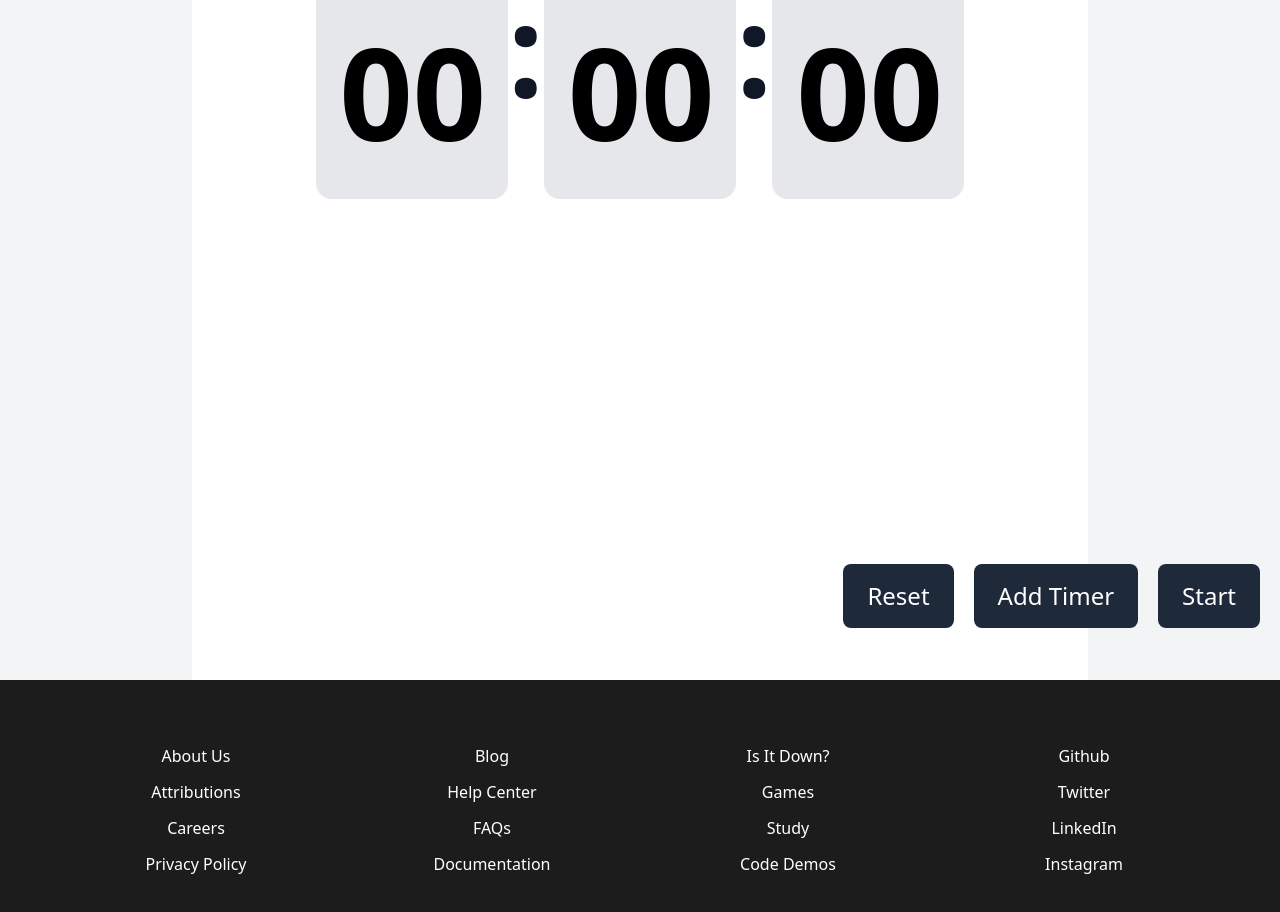
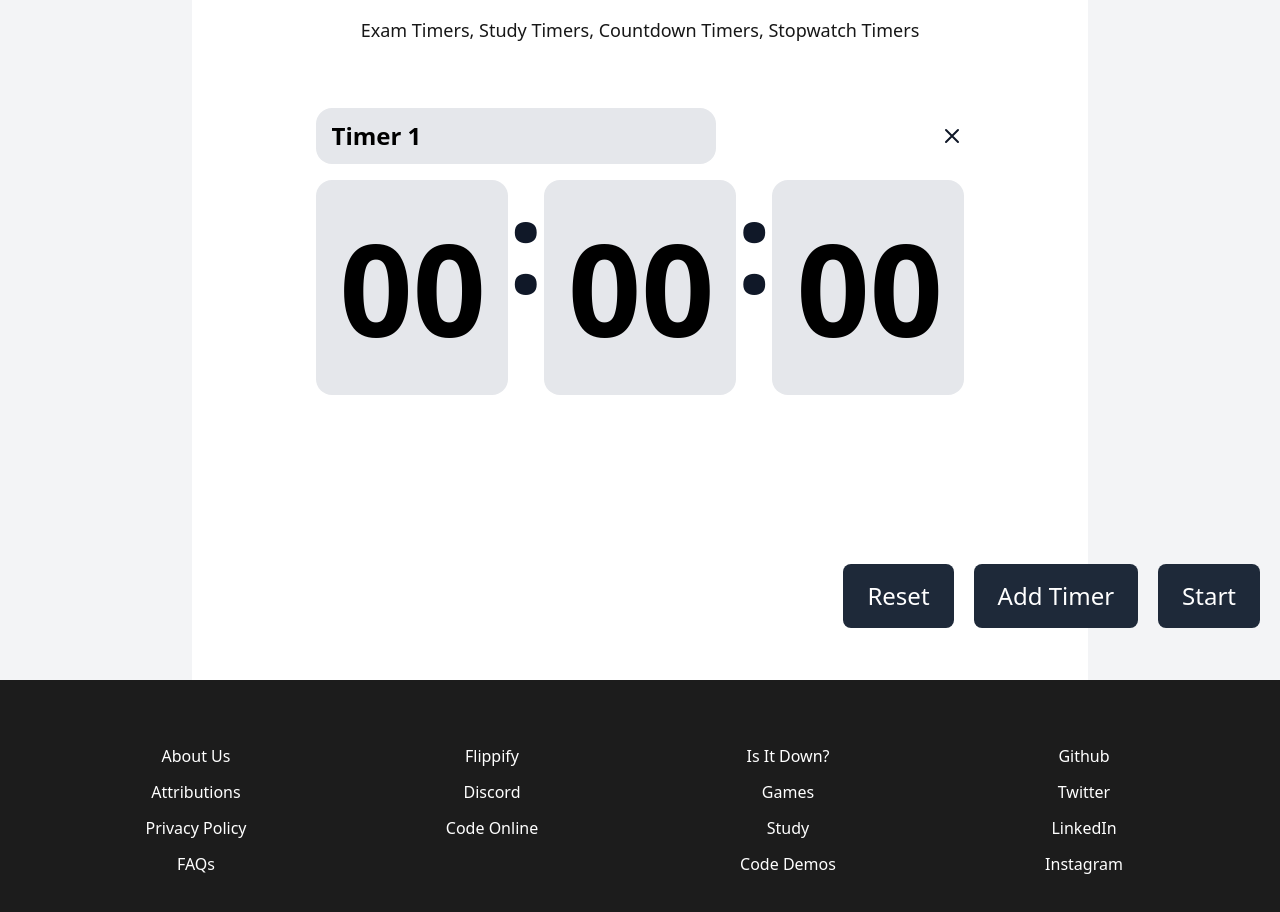
Before and after one commit to salkaro/timer, a Next.js app: page / in a window 1280 px wide. Shown: the part 152-1064 px from the top of the page. Built offline with nearby package versions, Linux system fonts and the light colour scheme.

Commit message:
big title, fix layout and add privacy policy

```diff
--- a/src/app/components/Footer.tsx
+++ b/src/app/components/Footer.tsx
@@ -27,19 +27,18 @@ const Footer = () => {
             <FooterColumn>
                 <FooterLink text="About Us" href="https://salkaro.com/about" />
                 <FooterLink text="Attributions" href="https://salkaro.com/attributions" />
-                <FooterLink text="Careers" href="https://salkaro.com/careers" />
-                <FooterLink text="Privacy Policy" href="https://timer.salkaro.com/privacy-policy" />
+                <FooterLink text="Privacy Policy" href="/privacy-policy" />
+                <FooterLink text="FAQs" href="https://salkaro.com/faq" />
             </FooterColumn>
 
             {/* Resources Section */}
             <FooterColumn>
-                <FooterLink text="Blog" href="https://salkaro.com/blog" />
-                <FooterLink text="Help Center" href="https://salkaro.com/help" />
-                <FooterLink text="FAQs" href="https://salkaro.com/faq" />
-                <FooterLink text="Documentation" href="https://salkaro.com/docs" />
+                <FooterLink text="Flippify" href="https://flippify.io?ref=salkaro-games" />
+                <FooterLink text="Discord" href="https://discord.gg/aHXVSMkmpk" />
+                <FooterLink text="Code Online" href="https://salkaro.com/write-code" />
             </FooterColumn>
 
-            {/* Links Section */}
+            {/* Other websites Section */}
             <FooterColumn>
                 <FooterLink text="Is It Down?" href="https://isitdown.salkaro.com" />
                 <FooterLink text="Games" href="https://games.salkaro.com" />
--- /dev/null
+++ b/src/app/components/Layout.tsx
@@ -0,0 +1,15 @@
+import React from 'react'
+
+interface LayoutProps {
+    children: React.ReactNode
+}
+
+const Layout: React.FC<LayoutProps> = ({ children }) => {
+    return (
+        <div className='relative min-h-screen flex flex-col p-4 justify-center items-center overflow-x-hidden bg-white mx-0 md:mx-48 2xl:mx-96'>
+            {children}
+        </div>
+    )
+}
+
+export default Layout
--- a/src/app/components/Page.tsx
+++ b/src/app/components/Page.tsx
@@ -10,7 +10,7 @@ import { useEffect, useState } from 'react'
 
 const Page = () => {
     const [isRunning, setIsRunning] = useState(false);
-    const [timers, setTimers] = useState([{ id: 1 }]);
+    const [timers, setTimers] = useState<{ id: number }[]>([]);
     const [resetCounter, setResetCounter] = useState(0);
 
     useEffect(() => {
@@ -20,7 +20,7 @@ const Page = () => {
             const { timer } = cache[key];
             return { id: parseInt(timer) };
         });
-        setTimers(newTimers);
+        setTimers(newTimers.length > 0 ? newTimers : [{ id: 1 }]); // Default to one timer if none found
     }, []);
 
     const addTimer = () => {
@@ -51,6 +51,13 @@ const Page = () => {
 
     return (
         <div className='min-h-screen flex flex-col items-center p-12'>
+            {!isRunning && (
+                <div className="text-center mb-16">
+                    <h1 className='text-8xl font-bold text-gray-800 mb-2'>Online Timers</h1>
+                    <p className='text-lg'>Exam Timers, Study Timers, Countdown Timers, Stopwatch Timers</p>
+                </div>
+            )}
+
             <div className='flex flex-col items-center justify-center gap-4'>
                 {timers.map((timer) => (
                     <CountDown
--- a/src/app/layout.tsx
+++ b/src/app/layout.tsx
@@ -1,6 +1,7 @@
 import type { Metadata } from "next";
 
 import "@/styles/globals.css";
+import Footer from "./components/Footer";
 
 export const metadata: Metadata = {
     title: "Online Timer | Salkaro",
@@ -38,6 +39,8 @@ export default function RootLayout({ children }: Readonly<{ children: React.Reac
         <html lang="en">
             <body className={`antialiased w-full`}>
                 {children}
+
+                <Footer />
             </body>
         </html>
     );
--- a/src/app/page.tsx
+++ b/src/app/page.tsx
@@ -1,16 +1,16 @@
 // Local Imports
 import Page from "./components/Page";
-import Footer from "./components/Footer";
+import Layout from "./components/Layout";
 
 // External Imports
 import { Metadata } from "next";
 
 export const metadata: Metadata = {
     title: "Online Timer | Salkaro",
-    description: "Exam Timers, Study Timers, and Pomodoro Timers, Countdown Timers, Stopwatch Timers, Free online timers, no ads timers, clock timers, and more.",
+    description: "Exam Timers, Study Timers, and Pomodoro Timers, Countdown Timers, Stopwatch Timers, Free online timers, clock timers, and more.",
     openGraph: {
         title: 'Online Timer | Salkaro',
-        description: 'Exam Timers, Study Timers, and Pomodoro Timers, Countdown Timers, Stopwatch Timers, Free online timers, no ads timers, clock timers, and more.',
+        description: 'Exam Timers, Study Timers, and Pomodoro Timers, Countdown Timers, Stopwatch Timers, Free online timers, clock timers, and more.',
         url: "https://isitdown.salkaro.com",
         images: [
             {
@@ -39,14 +39,8 @@ export const metadata: Metadata = {
 
 export default function Home() {
     return (
-        <div className="flex flex-col min-h-screen w-full">
-            <main className="relative min-h-screen flex flex-col p-4 justify-center items-center overflow-x-hidden bg-white mx-0 md:mx-48 2xl:mx-96">
-                <Page />
-            </main>
-
-            <div className="w-full">
-                <Footer />
-            </div>
-        </div>
+        <Layout>
+            <Page />
+        </Layout>
     );
 }
--- a/src/app/privacy-policy/page.tsx
+++ b/src/app/privacy-policy/page.tsx
@@ -1,10 +1,12 @@
-import Layout from "@/components/layout/Layout";
 import Link from "next/link";
+import Layout from "../components/Layout";
 
-export default function StudyMaterial() {
+export default function PrivacyPolicy() {
     return (
         <Layout>
-            <Link href="https://www.termsfeed.com/live/1b08e4ef-d956-49b3-bd82-0e118b8110ce" target="_blank">Privacy Policy</Link>
+            <section className="text-center py-16 w-full">
+                <Link className="text-black font-bold" href="https://www.termsfeed.com/live/1b08e4ef-d956-49b3-bd82-0e118b8110ce" target="_blank">Privacy Policy</Link>
+            </section>
         </Layout>
     );
 }
```
Also changed, not shown: public/favicon.svg (deleted), public/robots.txt.
